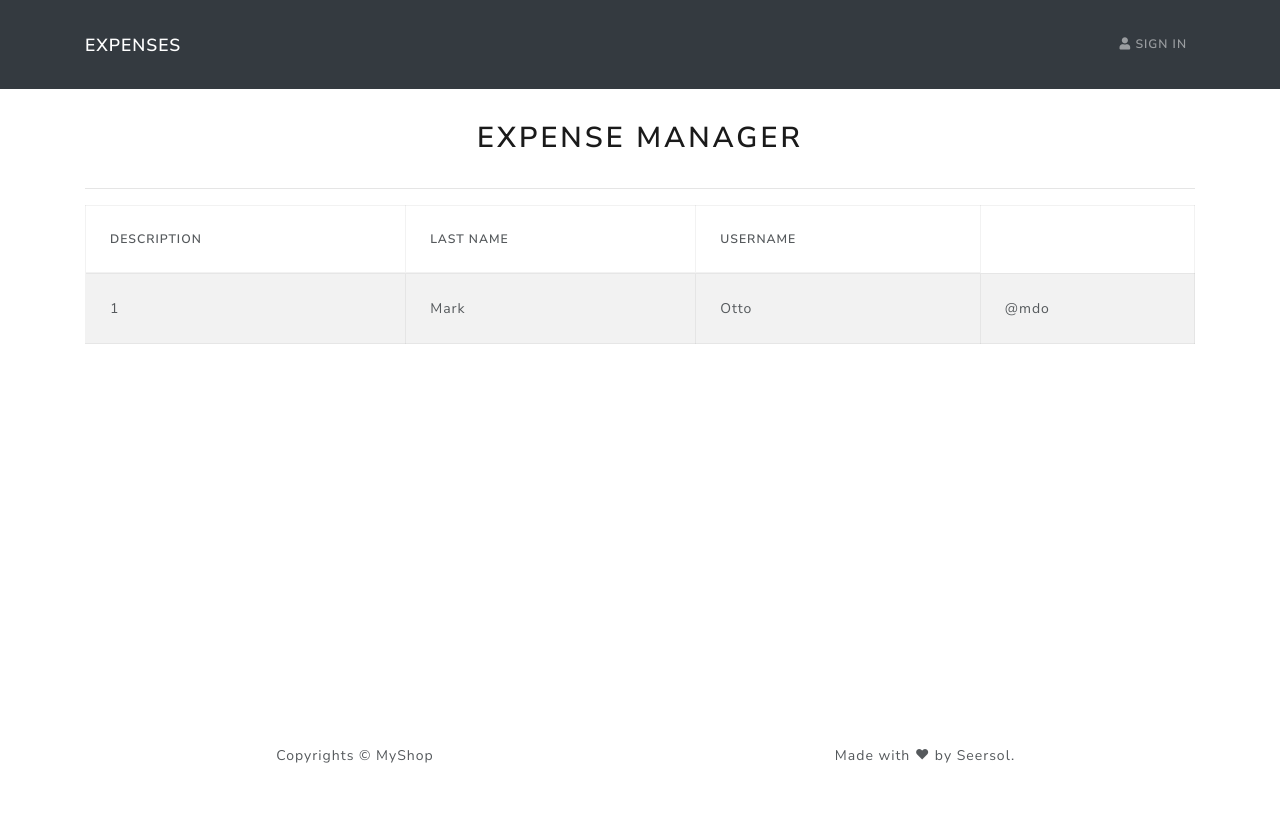
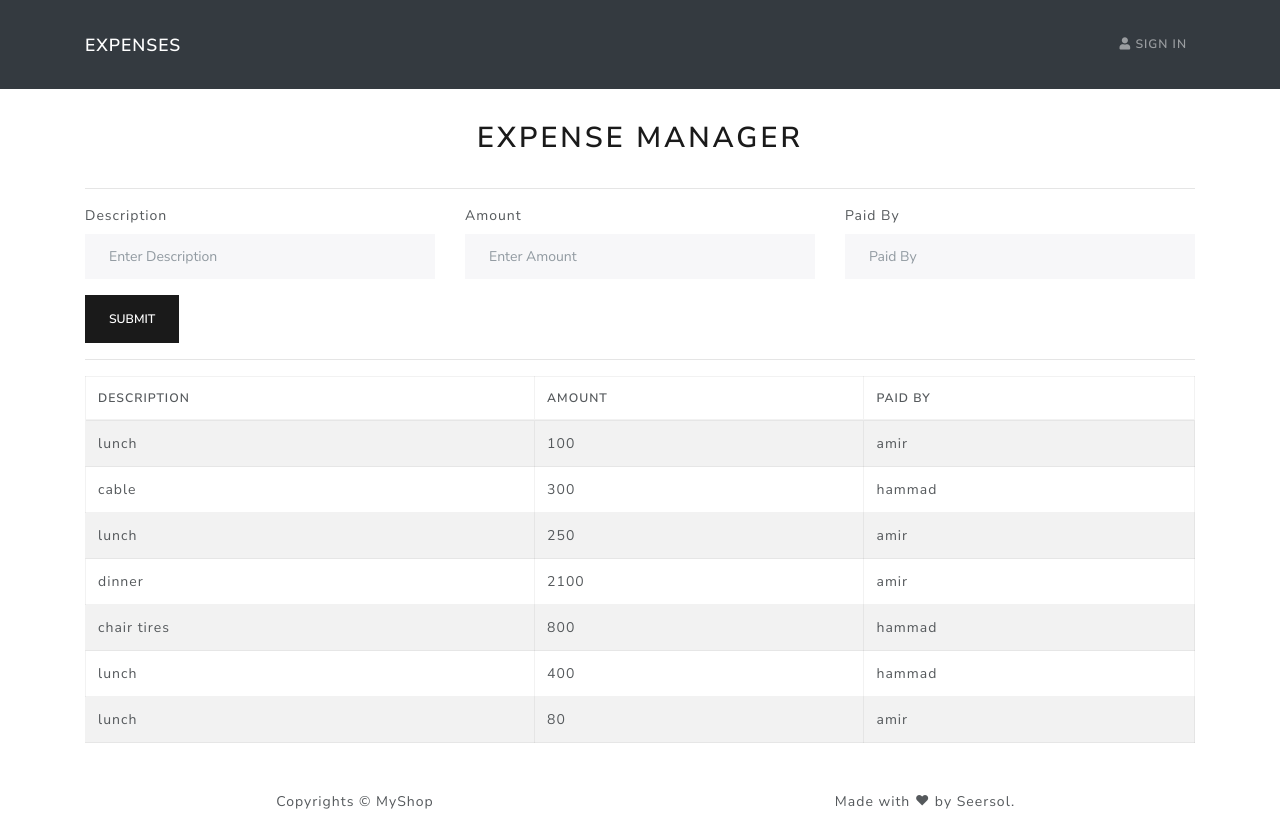
Before and after one commit to wasim93/seersol-expense-app, a React (Create React App) app in the folder frontend/: page / in a window 1280 px wide. Before the commit the page ends 800 px from the top, so only its background shows below. Built offline with nearby package versions, Linux system fonts and the light colour scheme.

Commit message:
Expense Table Design & Fetched Data From Sample Expenses.

```diff
--- a/frontend/src/components/Expense.js
+++ b/frontend/src/components/Expense.js
@@ -1,24 +1,60 @@
-import React from 'react';
-import { Table } from 'react-bootstrap';
+import React, { useState } from 'react';
+import { Table, Row, Col, Form, Button } from 'react-bootstrap';
+import expenses from '../expenses';
 
 const Expense = () => {
+  const [expense, setExpense] = useState(expenses);
   return (
     <div>
-      <Table striped bordered hover>
+      <Form>
+        <Row>
+          <Col md={4}>
+            <Form.Group controlId='description'>
+              <Form.Label>Description</Form.Label>
+              <Form.Control
+                type='description'
+                placeholder='Enter Description'
+              />
+            </Form.Group>
+          </Col>
+          <Col md={4}>
+            <Form.Group controlId='amount'>
+              <Form.Label>Amount</Form.Label>
+              <Form.Control type='amount' placeholder='Enter Amount' />
+            </Form.Group>
+          </Col>
+          <Col md={4}>
+            <Form.Group controlId='paidBy'>
+              <Form.Label>Paid By</Form.Label>
+              <Form.Control type='paidBy' placeholder='Paid By' />
+            </Form.Group>
+          </Col>
+          <Col className='justify-content-center'>
+            <Button variant='primary' type='submit' size='md'>
+              Submit
+            </Button>
+          </Col>
+        </Row>
+      </Form>
+      <hr />
+      <Table striped bordered hover size='sm'>
         <thead>
           <tr>
-            <th>Description</th>
-            <th>Last Name</th>
-            <th>Username</th>
+            <th>
+              <strong>Description</strong>
+            </th>
+            <th>Amount</th>
+            <th>Paid By</th>
           </tr>
         </thead>
         <tbody>
-          <tr>
-            <td>1</td>
-            <td>Mark</td>
-            <td>Otto</td>
-            <td>@mdo</td>
-          </tr>
+          {expense.map((expense) => (
+            <tr>
+              <td>{expense.title}</td>
+              <td>{expense.amount}</td>
+              <td>{expense.paidBy}</td>
+            </tr>
+          ))}
         </tbody>
       </Table>
     </div>
```
Also changed, not shown: frontend/src/expenses.js (renamed from frontend/expenses.js), 1 other file (tests, documents, lock files or other folders).
